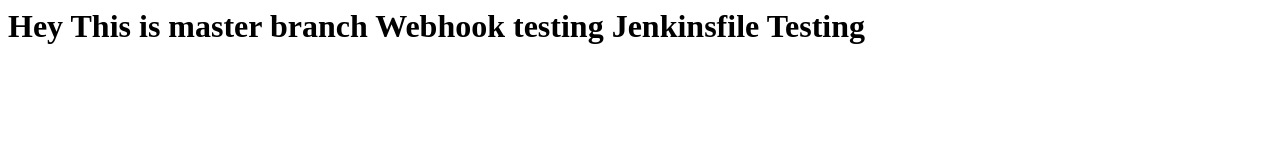
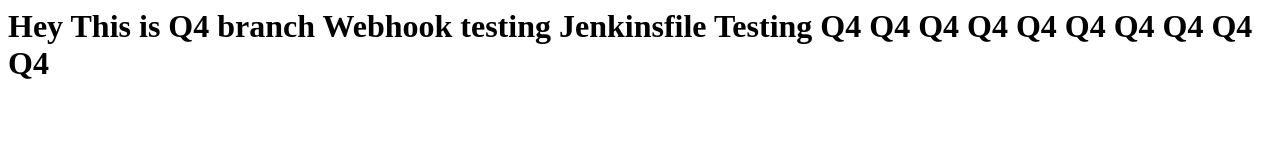
Before and after one commit to Darzzzz/maven-assign, a plain HTML site: page index.html in a window 1280 px wide. Drawn offline with Linux system fonts and the light colour scheme.

Commit message:
Update index.html

```diff
--- a/index.html
+++ b/index.html
@@ -1,4 +1,14 @@
-<h1>Hey This is master branch
+<h1>Hey This is Q4 branch
 Webhook testing
 Jenkinsfile Testing
+Q4
+Q4
+Q4
+Q4
+Q4
+Q4
+Q4
+Q4
+Q4
+Q4
 </h1>
```
